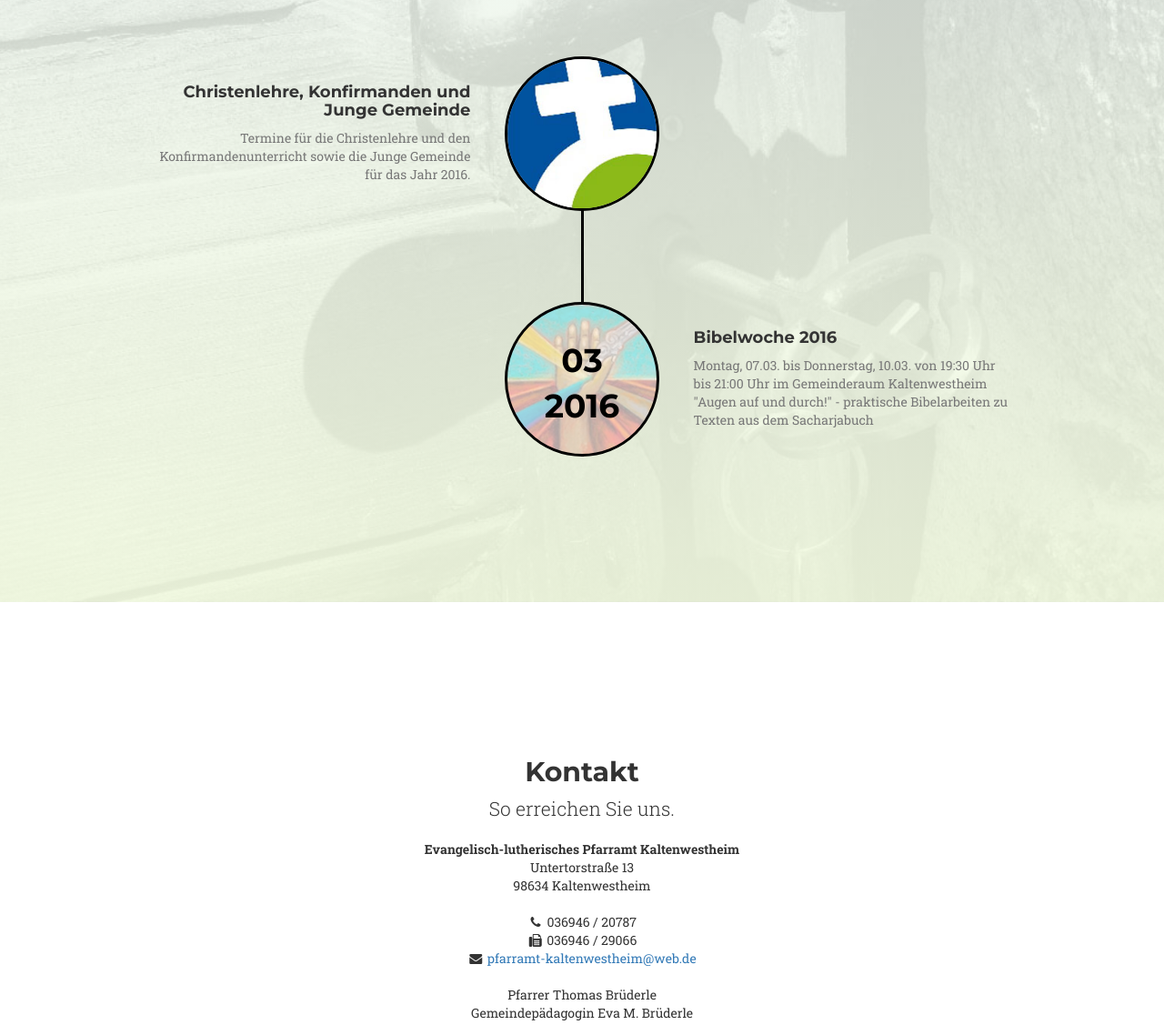
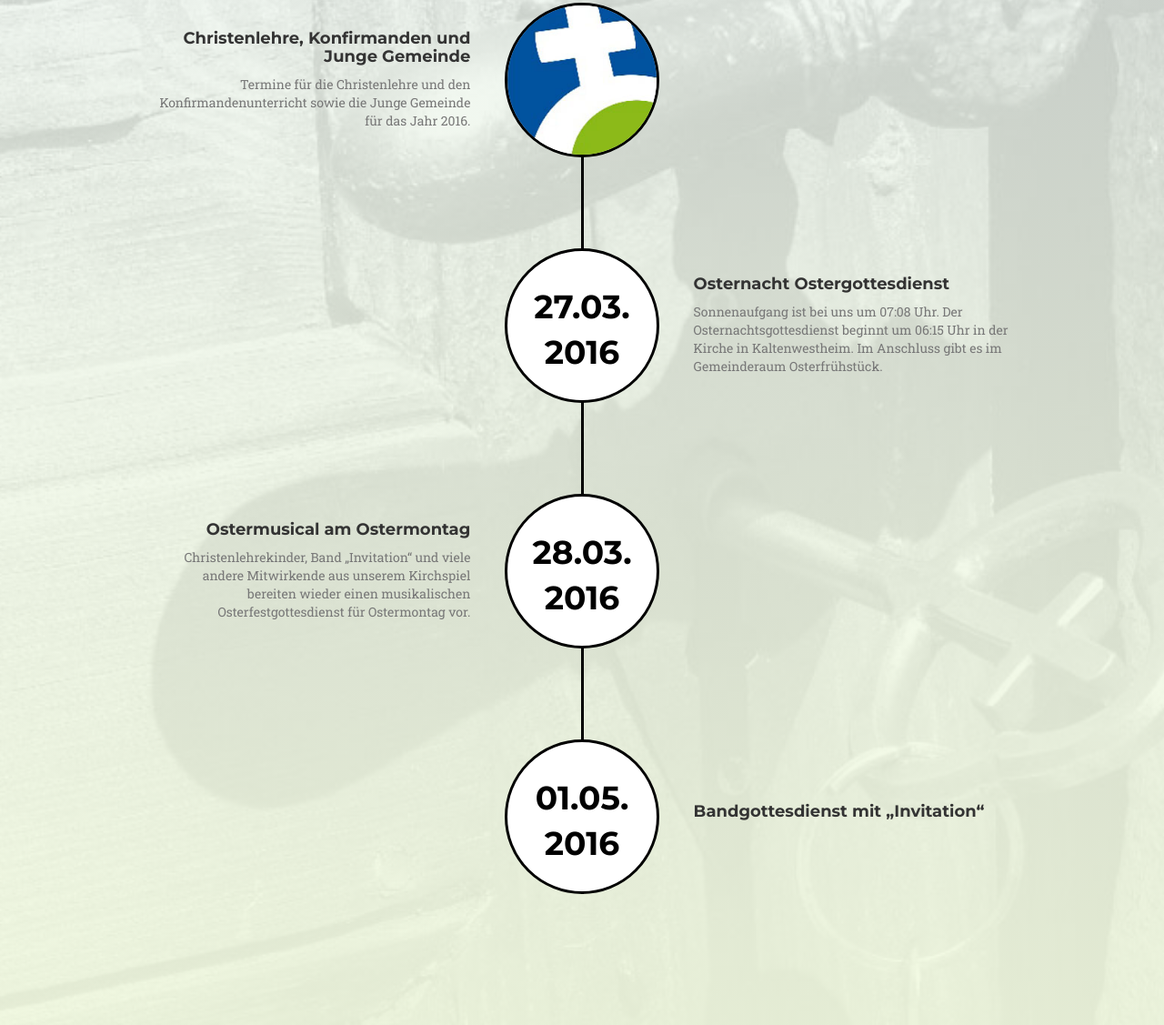
Before and after one commit to aggregat/amen, a plain HTML site: page index.html in a window 1280 px wide. Shown: the part 5152-6279 px from the top of the page at 91% size. Drawn offline with Linux system fonts and the light colour scheme; a web font is replaced by a local one.

Commit message:
Updated events

```diff
--- a/data/events/events.json
+++ b/data/events/events.json
@@ -8,16 +8,19 @@
             "contents": "/data/events/christenlehre.html"
         },
         {
-            "date": "05.03.2016",
-            "title": "24. Frühstückstreffen für Männer",
-            "description": "Das nächste „Frühstückstreffen für Männer“ findet am Samstag, 5. März 2016, von 09:00 Uhr bis 11:30 Uhr im Bürgerhaus in Kaltennordheim statt. Beim 24. Frühstückstreffen für Männer spricht Dr. Christian Stawenow aus Eisenach zum Thema „Brauchen Männer Trost?“.",
-            "contents": "/data/events/plakat.pdf"
+            "date": "27.03.2016",
+            "title": "Osternacht Ostergottesdienst",
+            "description": "Sonnenaufgang ist bei uns um 07:08 Uhr. Der Osternachtsgottesdienst beginnt um 06:15 Uhr in der Kirche in Kaltenwestheim. Im Anschluss gibt es im Gemeinderaum Osterfrühstück."
         },
         {
-            "date": "03.2016",
-            "title": "Bibelwoche 2016",
-            "image": "/data/events/bibelwoche_thumb.jpg",
-            "description": "Montag, 07.03. bis Donnerstag, 10.03. von 19:30 Uhr bis 21:00 Uhr im Gemeinderaum Kaltenwestheim \"Augen auf und durch!\" - praktische Bibelarbeiten zu Texten aus dem Sacharjabuch"
+            "date": "28.03.2016",
+            "title": "Ostermusical am Ostermontag",
+            "description": "Christenlehrekinder, Band „Invitation“ und viele andere Mitwirkende aus unserem Kirchspiel bereiten wieder einen musikalischen Osterfestgottesdienst für Ostermontag vor."
+        },
+        {
+            "date": "01.05.2016",
+            "title": "Bandgottesdienst mit „Invitation“",
+            "description": ""
         }
     ]
 }
--- a/index.html
+++ b/index.html
@@ -162,9 +162,7 @@
           <div class="col-lg-12">
 
             <p class="lead">
-              7 Wochen Passionszeit - Frühjahrskur für Leib, Seele und Geist.
-              <br>
-              „7 Wochen Mit“ lädt dazu ein, mit einem Bibelvers, einem Bild und einem Gebet durch jede Woche zu gehen. Tiefenreinigung, Erfrischung und Pflege sind auch für unsere Gottesbeziehung wohltuend. Wellness für den Glauben.
+              Der Passionskalender „7 Wochen Mit“, der wieder an alle Haushalte verteilt wurde, lädt dazu ein, mit Gebeten, Bibeltexten und Bildern bewusst durch diese besondere Zeit des Kirchenjahres zu gehen.
               <br>
               Laden Sie sich den <a href="doc/passionskalender.pdf">Passionskalender als PDF hier herunter</a>.
             </p>
```
